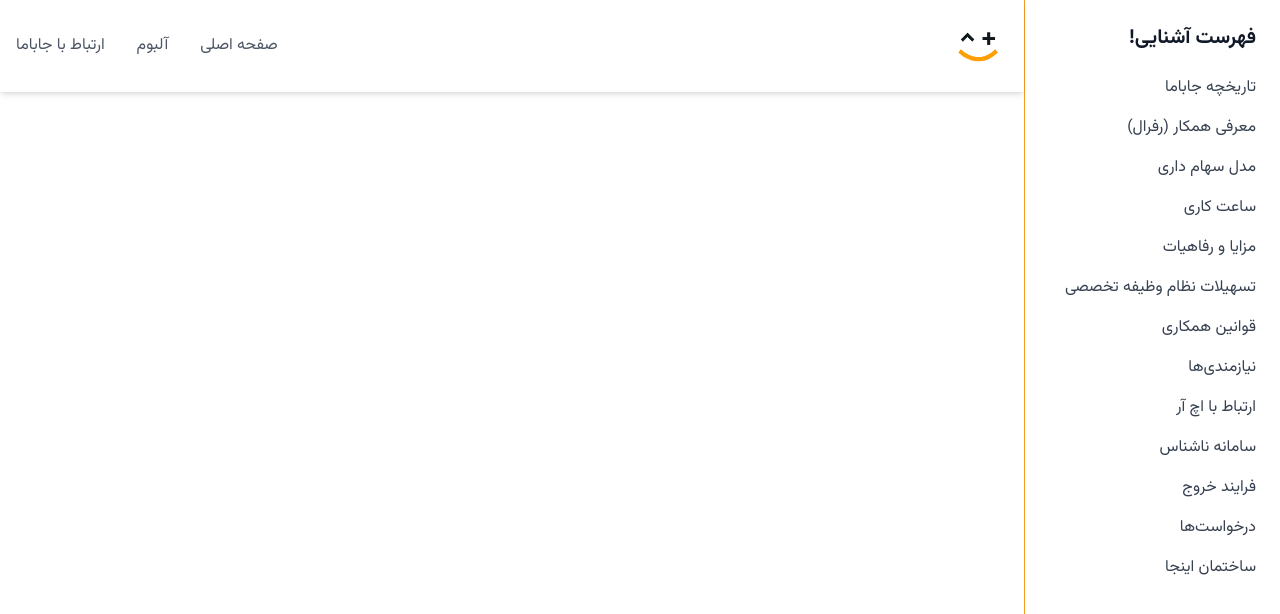
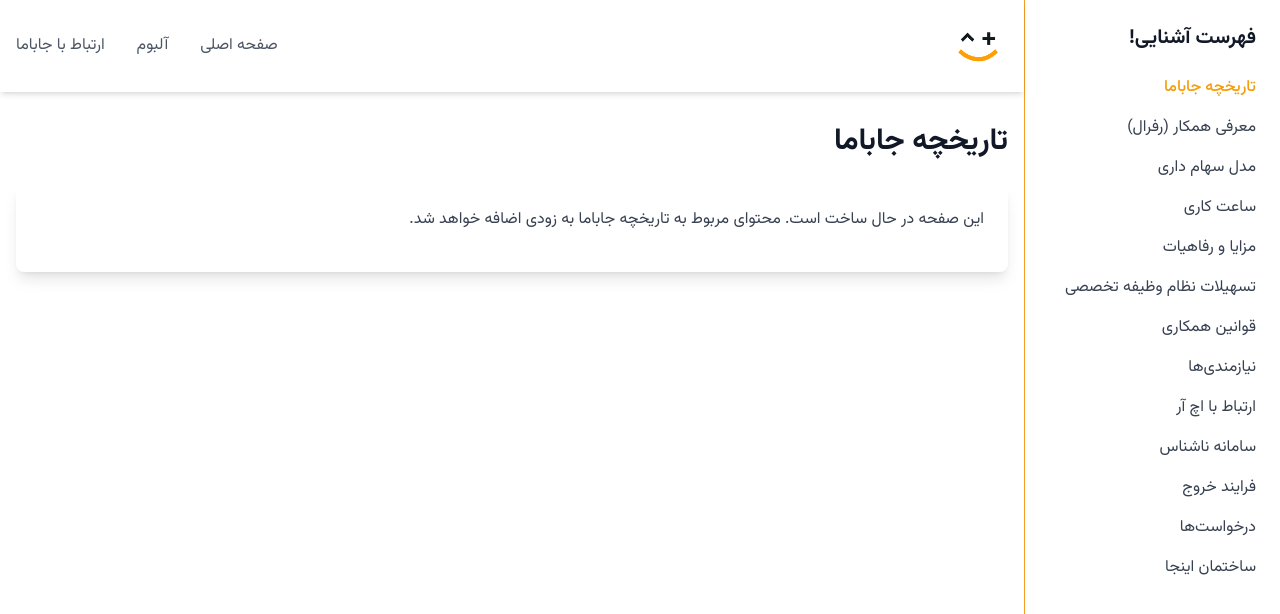
Before and after one commit to espitman/jbm-hr-life, a Nuxt app: page /travel-companions in a window 1280 px wide. Shown: the top 614 px of the page. Built offline with nearby package versions, Linux system fonts and the light colour scheme.

Commit message:
feat: add travel-companions page and update sidebar active state styling

```diff
--- a/components/Sidebar.vue
+++ b/components/Sidebar.vue
@@ -4,7 +4,11 @@
       <h2 class="text-xl font-bold text-gray-900 mb-6">فهرست آشنایی!</h2>
 
       <nav class="space-y-4">
-        <a href="#" class="block text-gray-700 hover:text-gray-900">تاریخچه جاباما</a>
+        <NuxtLink
+          to="/travel-companions"
+          :class="{ 'text-amber-500 font-medium': $route.path === '/travel-companions', 'text-gray-700 hover:text-gray-900': $route.path !== '/travel-companions' }"
+          class="block"
+        >تاریخچه جاباما</NuxtLink>
         <a href="#" class="block text-gray-700 hover:text-gray-900">معرفی همکار (رفرال)</a>
         <a href="#" class="block text-gray-700 hover:text-gray-900">مدل سهام داری</a>
         <a href="#" class="block text-gray-700 hover:text-gray-900">ساعت کاری</a>
--- /dev/null
+++ b/pages/travel-companions.vue
@@ -0,0 +1,16 @@
+<template>
+  <div class="container mx-auto px-4 py-8">
+    <h1 class="text-3xl font-bold mb-6">تاریخچه جاباما</h1>
+    <div class="bg-white rounded-lg shadow-lg p-6">
+      <p class="text-gray-700 mb-4">
+        این صفحه در حال ساخت است. محتوای مربوط به تاریخچه جاباما به زودی اضافه خواهد شد.
+      </p>
+    </div>
+  </div>
+</template>
+
+<script setup>
+definePageMeta({
+  layout: 'default'
+})
+</script>
```
